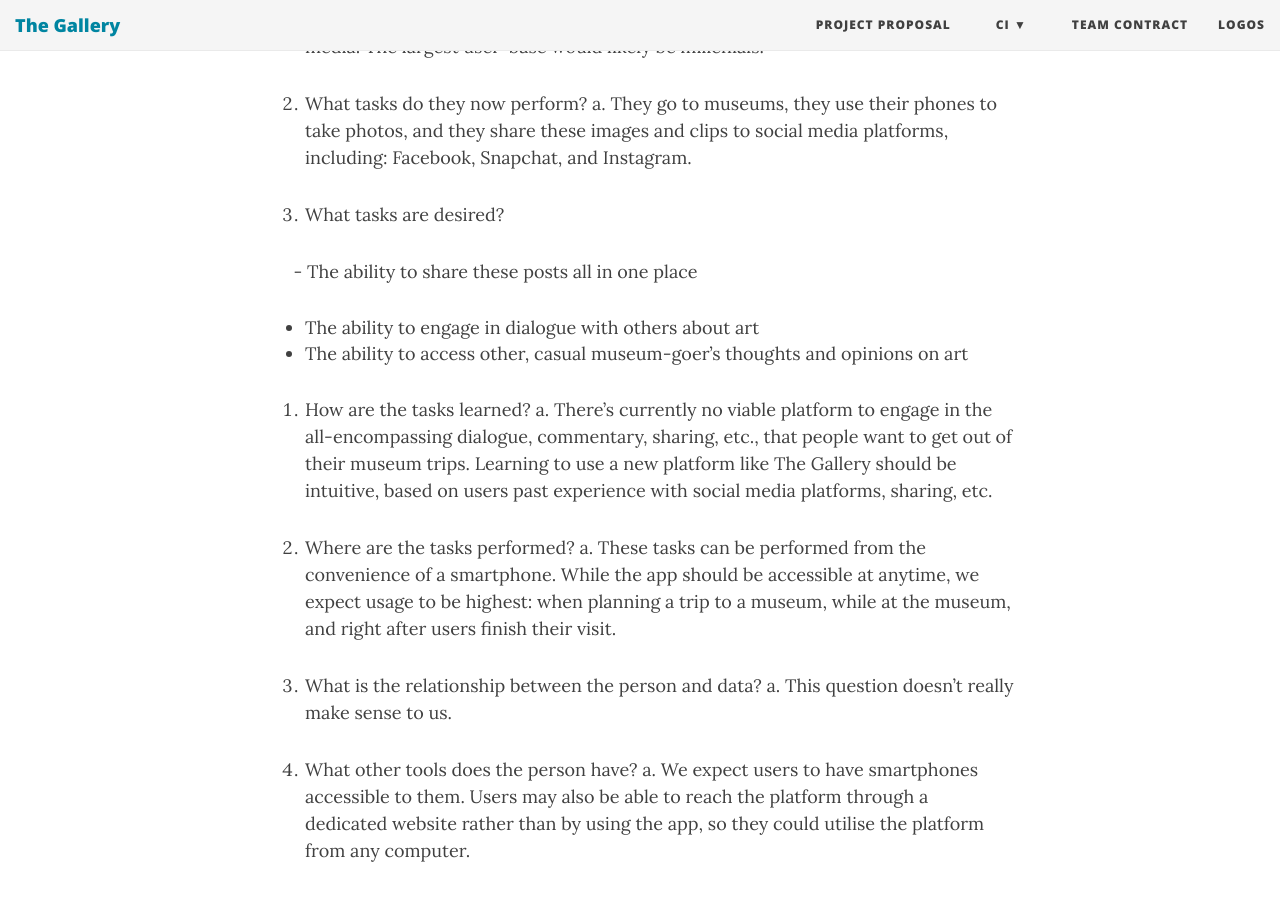
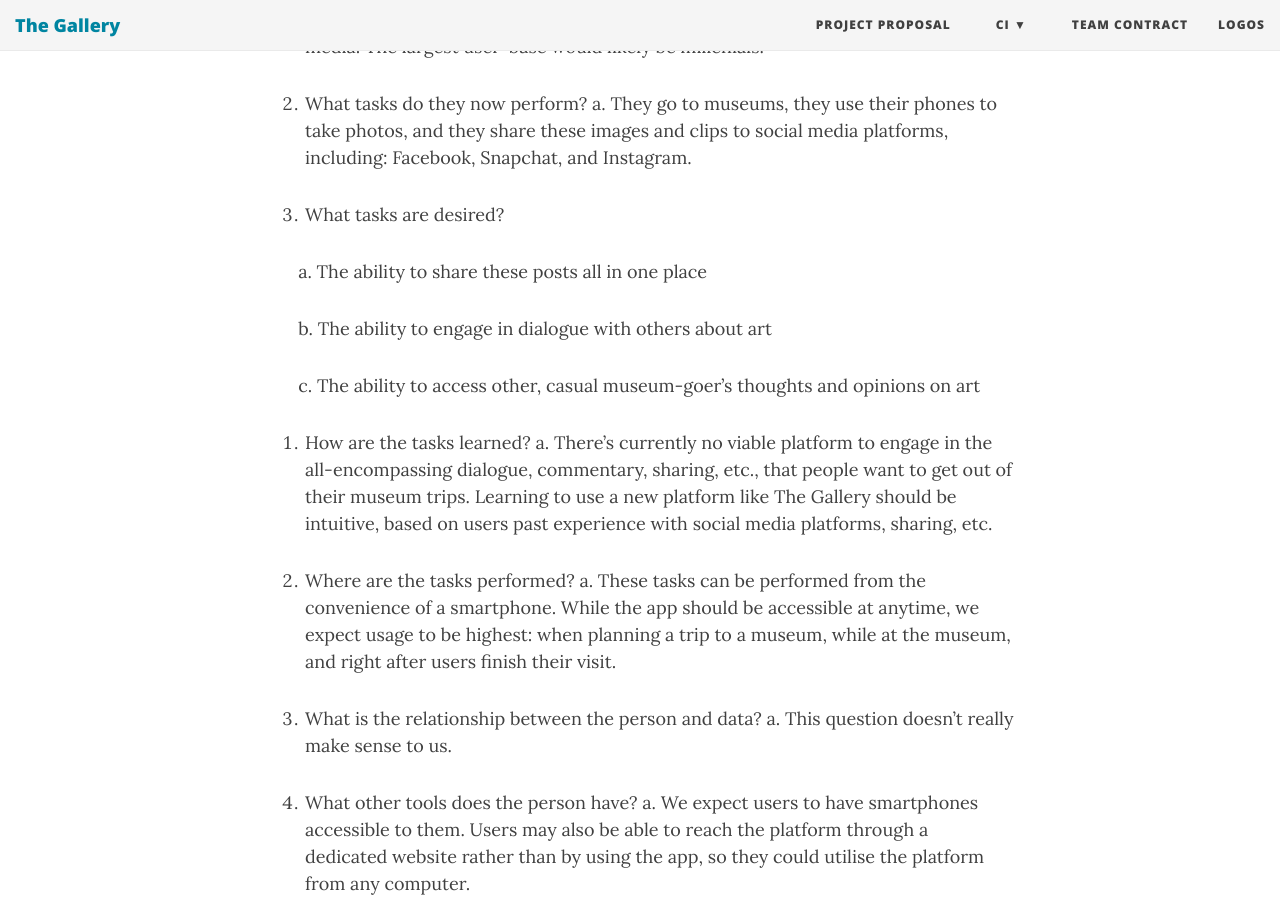
Before and after one commit to ethioeph/muse-soc-network, a Jekyll site: the page built from assignments/ci_review.md, in a window 1280 px wide and 900 px high, scrolled down 3291 px. Built offline with Jekyll 4.4.1, drawn with Linux system fonts in a browser that asks for light colours; nearby versions of some CDN libraries; part of the change alters nothing that is shown.

```diff
--- a/assignments/ci_review.md
+++ b/assignments/ci_review.md
@@ -42,10 +42,11 @@ _Task Analysis Questions:_
 
 3. What tasks are desired?
 
-&nbsp;&nbsp;&nbsp;&nbsp;&nbsp; - The ability to share these posts all in one place
+&nbsp;&nbsp;&nbsp;&nbsp;&nbsp;&nbsp; a. The ability to share these posts all in one place
 
- - The ability to engage in dialogue with others about art
- - The ability to access other, casual museum-goer’s thoughts and opinions on art
+&nbsp;&nbsp;&nbsp;&nbsp;&nbsp;&nbsp; b. The ability to engage in dialogue with others about art
+
+&nbsp;&nbsp;&nbsp;&nbsp;&nbsp;&nbsp; c. The ability to access other, casual museum-goer’s thoughts and opinions on art
 
 4. How are the tasks learned?
   a. There’s currently no viable platform to engage in the all-encompassing dialogue, commentary, sharing, etc., that people want to get out of their museum trips.  Learning to use a new platform like The Gallery should be intuitive, based on users past experience with social media platforms, sharing, etc.
```
